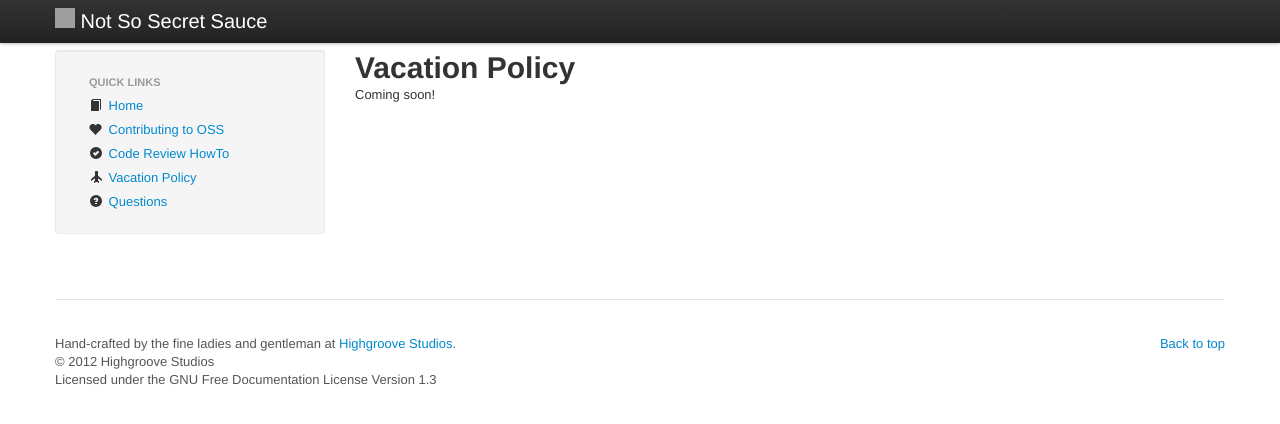
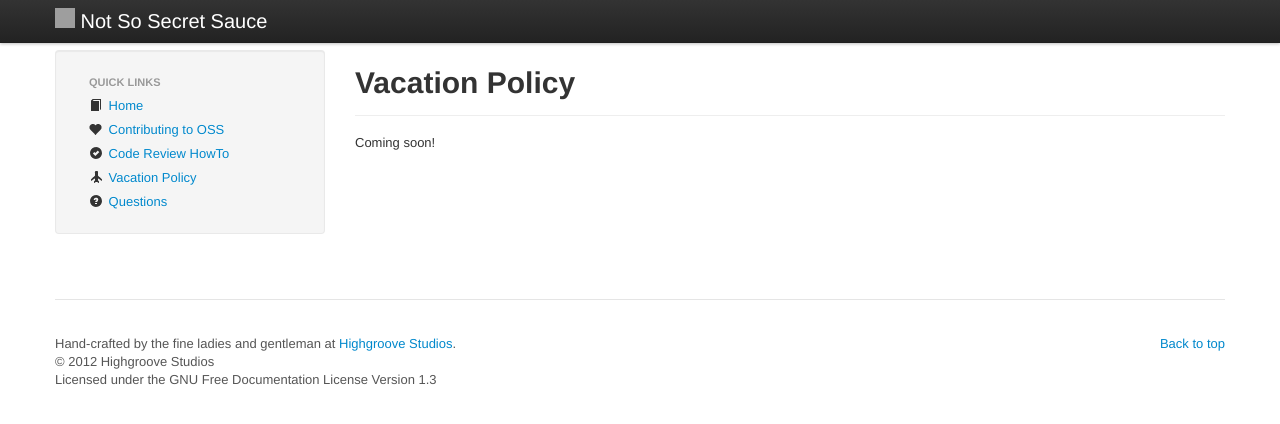
Before and after one commit to daveworth/not-so-secret-sauce, a Jekyll site: the page built from topics/vacation-policy.md, in a window 1280 px wide. Shown: the top 424 px of the page. Built offline with Jekyll 4.4.1, drawn with Linux system fonts in a browser that asks for light colours; nearby versions of some CDN libraries; grey boxes are pictures that could not be loaded.

Commit message:
[#25983209] Update .page-title -> .page-header

```diff
--- a/_layouts/topic.html
+++ b/_layouts/topic.html
@@ -2,7 +2,7 @@
 layout: default
 ---
 <div class="topic">
-  <div class="page-title">
+  <div class="page-header">
     <h1 class="content">{{page.title}}</h1>
   </div>
   {{ content }}
```
